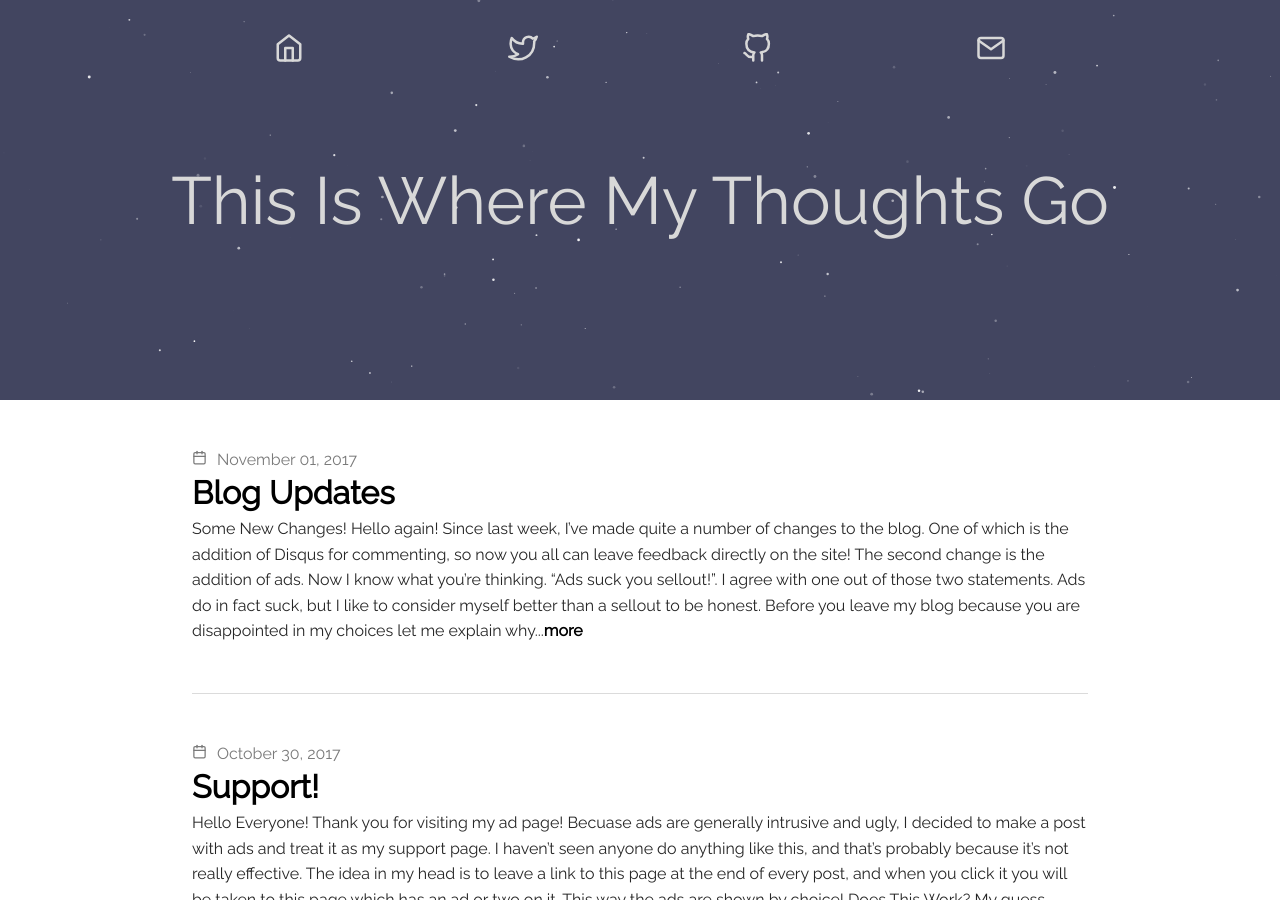
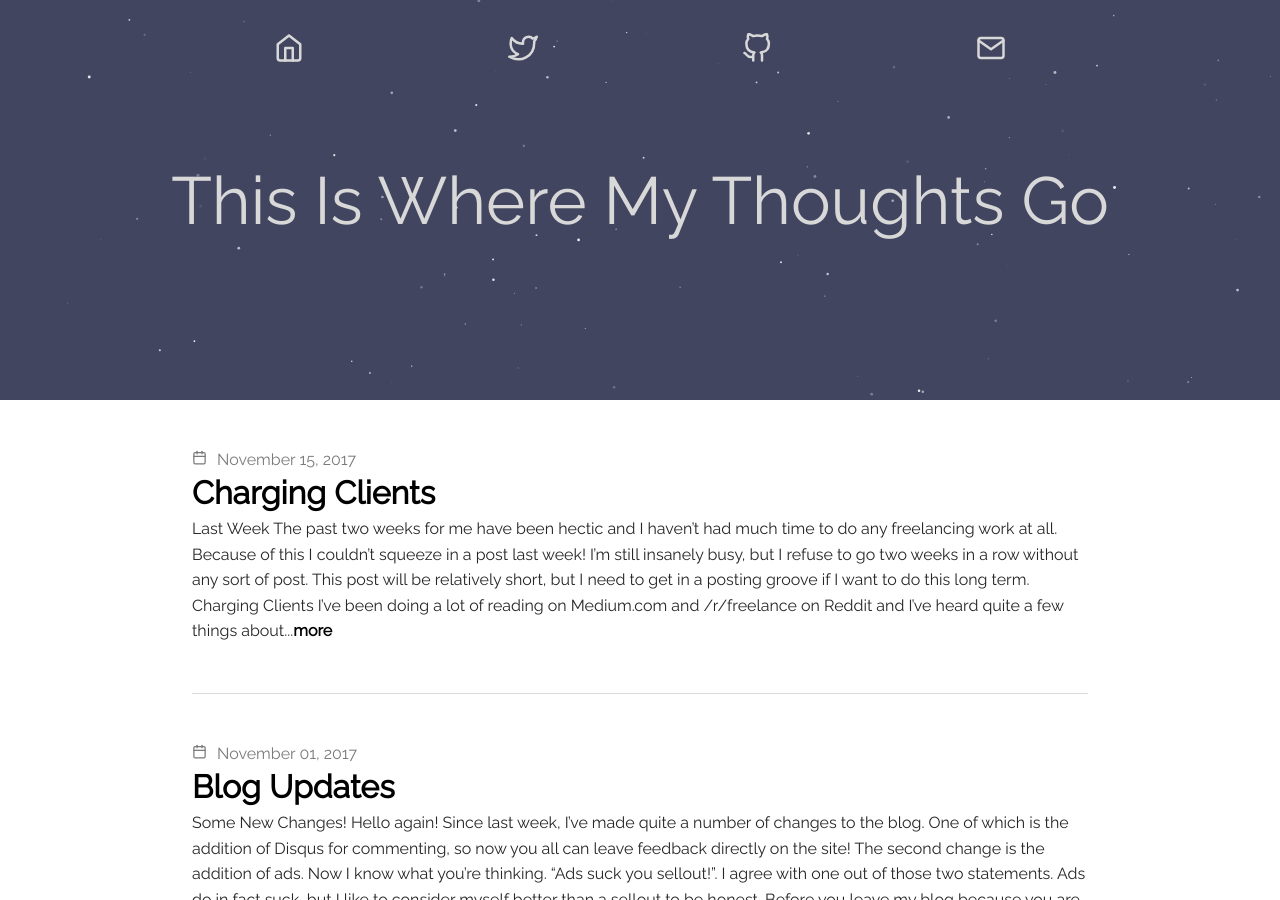
Before and after one commit to SolarFloss/blog, a Jekyll site: the page built from index.html, in a window 1280 px wide and 900 px high. Built offline with Jekyll 4.4.1, drawn with Linux system fonts in a browser that asks for light colours; some of the changed lines change nothing that is shown.

Commit message:
new post

```diff
--- a/_posts/2017-10-25-first-client.md
+++ b/_posts/2017-10-25-first-client.md
@@ -46,4 +46,4 @@ It's mobile responsive, but a lot of work needs to be done with the mobile page.
 
 # Moving Forward
 
-I had was talking to a potential client a day or two before I met my current client, and she wanted a simple site to host her art. We were talking and then she disappeared for a day or two. I was confused and falsely made the assumption that we were done talking, so I moved on and eventually found my current client. She messaged me while I was talking with my current client and I panicked because I didn't think I could juggle the two at the same time just yet. I asked her if I could put her on hold, fully expecting her to no longer do business with me, but she was understanding, so that worked out. I feel as if that could have ended up a lot worse. I've decided to work with both at the same time and will be messaging her later today. Such her site isn't anything too complicated I should be fine. I still have a ton to learn about the freelancing world, but I'm making progress. It's insanely slow, but I am totally okay with the current pace. Thanks for reading, and I hope to see you next time!
+I was talking to a potential client a day or two before I met my current client, and she wanted a simple site to host her art. We were talking and then she disappeared for a day or two. I was confused and falsely made the assumption that we were done talking, so I moved on and eventually found my current client. She messaged me while I was talking with my current client and I panicked because I didn't think I could juggle the two at the same time just yet. I asked her if I could put her on hold, fully expecting her to no longer do business with me, but she was understanding, so that worked out. I feel as if that could have ended up a lot worse. I've decided to work with both at the same time and will be messaging her later today. Such her site isn't anything too complicated I should be fine. I still have a ton to learn about the freelancing world, but I'm making progress. It's insanely slow, but I am totally okay with the current pace. Thanks for reading, and I hope to see you next time!
--- /dev/null
+++ b/_posts/2017-11-15-words.md
@@ -0,0 +1,39 @@
+---
+layout: post
+title:  "Charging Clients"
+categories: freelancing charging
+permalink: /charging-clients/
+edited: 2017-11-15 09:31:37 -0400
+published: true
+author: Nicholas Morris
+description: Learning how to charge clients with trial and error
+comments: true
+---
+
+# Last Week
+
+The past two weeks for me have been hectic and I haven't had much time to do any freelancing work at all. Because of this I couldn't squeeze in a post last week! I'm still insanely busy, but I refuse to go two weeks in a row without any sort of post. This post will be relatively short, but I need to get in a posting groove if I want to do this long term.
+
+# Charging Clients
+
+I've been doing a lot of reading on [Medium.com](Medium.com) and [/r/freelance](https://reddit.com/r/freelance) on Reddit and I've heard quite a few things about handling how to charge clients. The two basic payment models are Fixed Price, and Hourly. For the most part, each kind of project will decide which model works best. For example, doing a small project that would take about an hour or two wouldn't result in a favorable paycheck if I charged hourly, so going with a fixed payment would be better in this case.
+
+# My Experience
+
+Two weeks ago I got in contact with a potential client, and I told him that I would charge him $55/hour, which to me, seemed reasonable. I've heard different limits, but for the most part, it's a general consensus to not work for less than $40-$50/hour. With that in mind I told him $55/hour, but that I was willing to negociate for lower. I never heard back from him, so I assume that my rate was out of his price range. This is what kills me, because I felt as if that was a reasonable price point to charge at. It was a family owned bar, so I know they aren't exactly swimming in money, but even so, unless he looks on UpWork or somewhere similar, he probably won't find an offer for much cheaper. Once I finish with my current client, I will probably email him again, but this time with a lower offer. This may seem like a step in the wrong direction, but this is a potential client who I've been in contact with, so I know I can reach him again
+
+# Calculations
+
+I've heard many things for calculating what your rate is or how much to charge for a fixed price, and I'm not really sure what to do with that. With my current client I gave him a random number that I didn't put much thought into. In hindsight, it was a pretty good number to give, but it was a completely random number.
+
+For hourly rates, I think starting off at $45 is ideal. Then I would take into account how much I would need to survive for the month. I've heard of some people taking that and adding some overhead fees just as a safety net. I like the thought of that, but for now I will ignore that.
+
+For fixed rates I think you follow a similar concept. The difference is that it's important that you estimate how many hours the job will take. Once you have that you can multiply it by what you think your hourly rate is. The obvious issue with this is that it's not scalable. If you estimate a job will take 5 hours and you multiply by $45/hour you will make ~$225. But what if the job begins to take longer and longer. You will have to redo your calculations and notify the client of the increase in price. At that point you're basically working at an hourly rate, but you have to think about how the client may feel as they see the price getting higher and higher.
+
+# Confidence
+
+For the most part, a lot of it comes down to being confident in yourself and your services. If you can do something, and you see someone else doing that same thing, but worse, and for more money, go ahead and increase your rate. There is no rule saying what your rate should be. Someone could have their rate be two times as large as the median rate in your area, but if they can sell not just their services, but themselves that well, then they deserve to make that much money. The last point I want to make, is to do research on the clients you plan on getting in contact with, and scale your rates accordingly. In my case, if the information was easily accessible, I would have looked into how many people visit the bar, and made an estimation as to how much money they make. With that in mind I could give an hourly rate that wouldn't break the bank. I honestly have no idea how much money they make, so giving a rate that I think is fair based on median rates may not be applicable.
+
+# Moving Forward
+
+Since I've been quite busy, I still have not finished work with my first client. He is seemingly understanding and is okay that it is taking longer than intended, but I can't hold off forever. I am pretty close to being done, but I'm not quite there yet. I was contacted by someone on Reddit that wanted me to make a one page website for them and we agreed on a $45/hour rate, but I haven't heard back from him since, but for my first two months as a freelance web developer and designer, things are going pretty well. I don't know what my next post will be about, but I will definitely get one out by next Wednesday. Until then, have a good rest of your week and I hope to see you soon. There is a comment section now, so if you have anything to say, please do!
```
Also changed, not shown: 1 other file.
